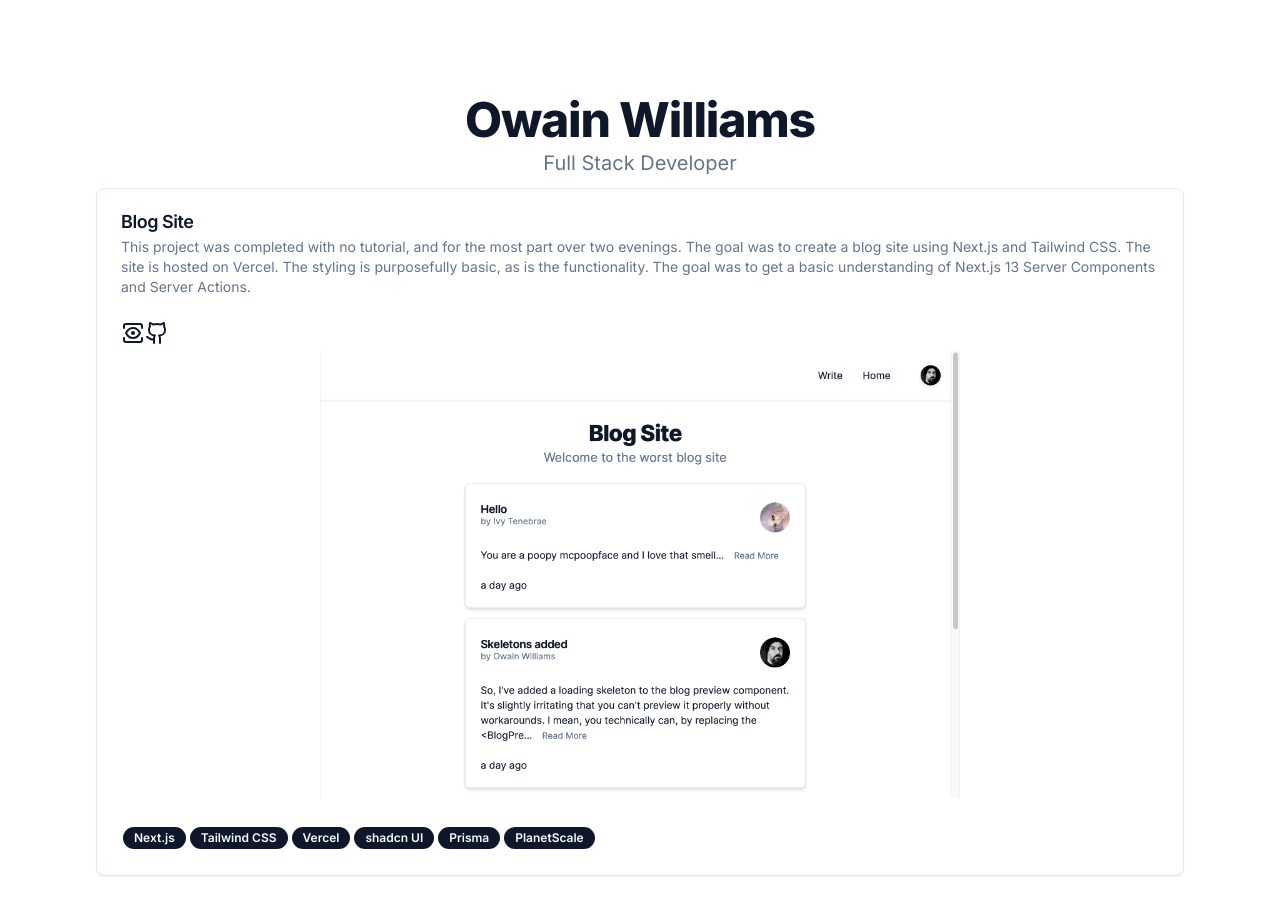
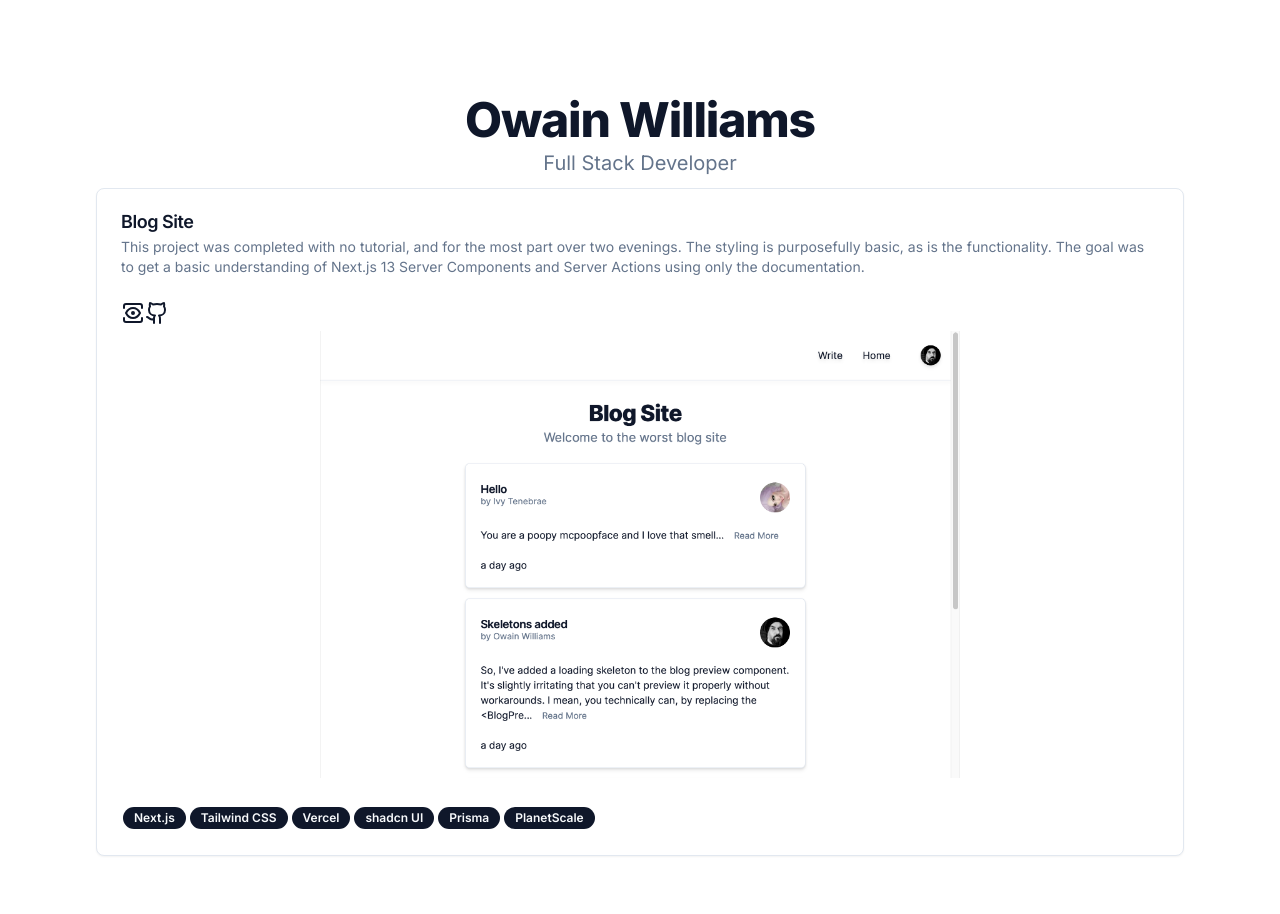
Before and after one commit to owain-williams/portfolio-site, a Next.js app: page / in a window 1280 px wide. Shown: the top 914 px of the page. Built offline with nearby package versions, Linux system fonts and the light colour scheme.

Commit message:
fix: blog site description

```diff
--- a/app/page.tsx
+++ b/app/page.tsx
@@ -1,12 +1,12 @@
+import ProjectPreviewCard from "@/components/project_preview_card";
 import Project from "../types/project";
-import ProjectPreviewCard from "@/components/project_preview_card";
 
 const projects: Project[] = [
   {
     id: 1,
     title: "Blog Site",
     description:
-      "This project was completed with no tutorial, and for the most part over two evenings. The goal was to create a blog site using Next.js and Tailwind CSS. The site is hosted on Vercel. The styling is purposefully basic, as is the functionality. The goal was to get a basic understanding of Next.js 13 Server Components and Server Actions.",
+      "This project was completed with no tutorial, and for the most part over two evenings. The styling is purposefully basic, as is the functionality. The goal was to get a basic understanding of Next.js 13 Server Components and Server Actions using only the documentation.",
     image: "/blog-site.png",
     liveUrl: "https://blog-site.owainwilliams.io",
     githubUrl: "https://github.com/owain-williams/blog-site2",
```
Also changed, not shown: components/project_preview_card.tsx (+5 -5 lines).
